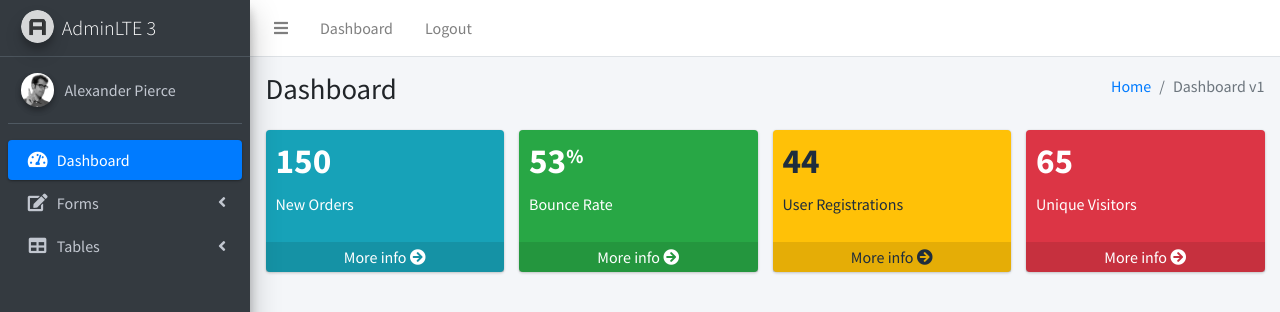
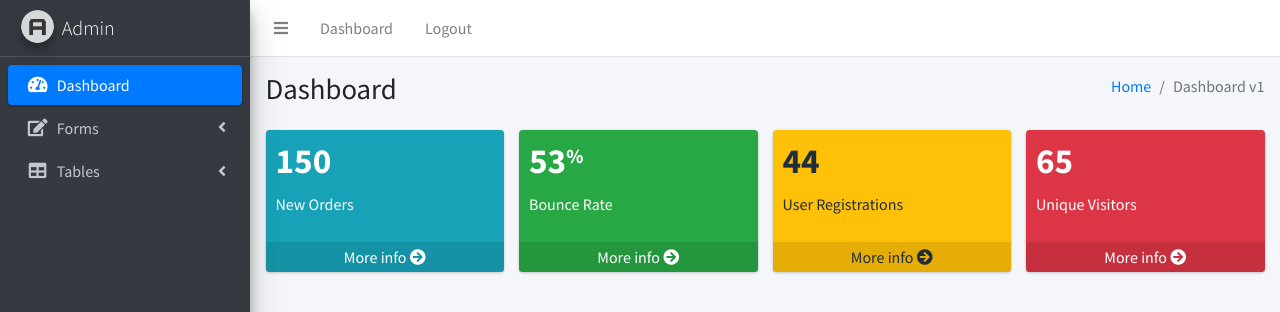
Before and after one commit to shalinijha30/testprojectpro, a PHP site: page /index.php in a window 1280 px wide. Shown: the top 312 px of the page. Run offline with PHP 8.4, Linux system fonts and the light colour scheme; some libraries are stand-ins or nearby versions.

Commit message:
Update header.php

```diff
--- a/header.php
+++ b/header.php
@@ -72,19 +72,19 @@ $active=$_GET['page'];
     <!-- Brand Logo -->
     <a href="index3.php" class="brand-link">
       <img src="dist/img/AdminLTELogo.png" alt="AdminLTE Logo" class="brand-image img-circle elevation-3" style="opacity: .8">
-      <span class="brand-text font-weight-light">AdminLTE 3</span>
+      <span class="brand-text font-weight-light">Admin</span>
     </a>
     <!-- Sidebar -->
     <div class="sidebar">
       <!-- Sidebar user panel (optional) -->
-      <div class="user-panel mt-3 pb-3 mb-3 d-flex">
+      <!-- <div class="user-panel mt-3 pb-3 mb-3 d-flex">
         <div class="image">
           <img src="dist/img/user2-160x160.jpg" class="img-circle elevation-2" alt="User Image">
         </div>
         <div class="info">
-          <a href="#" class="d-block">Alexander Pierce</a>
+          <a href="#" class="d-block">Shalini Jha</a>
         </div>
-      </div>
+      </div> -->
       <!-- Sidebar Menu -->
       <nav class="mt-2">
         <ul class="nav nav-pills nav-sidebar flex-column" data-widget="treeview" role="menu" data-accordion="false">
```
